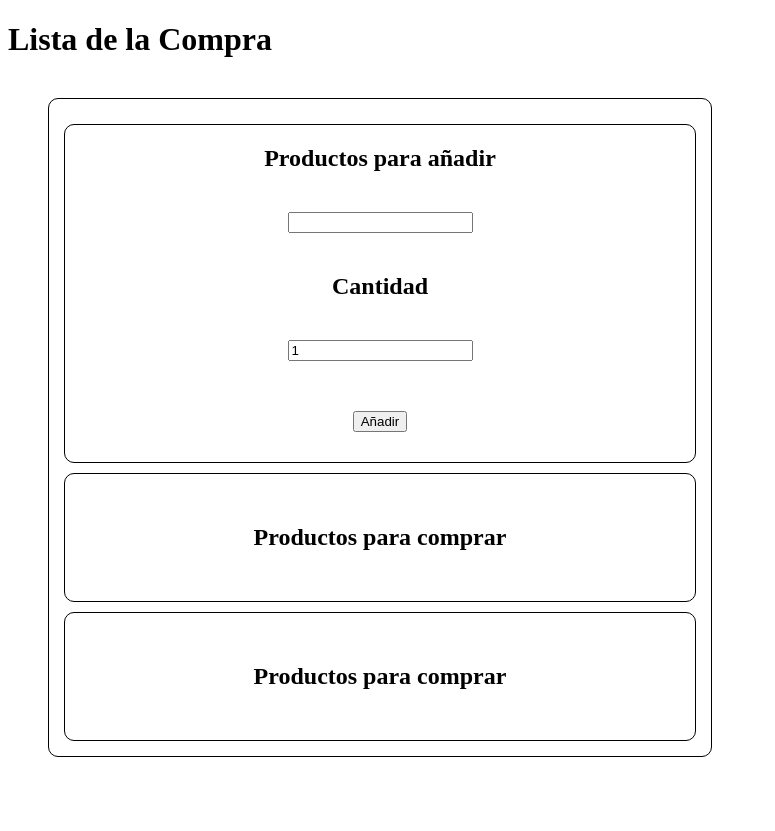
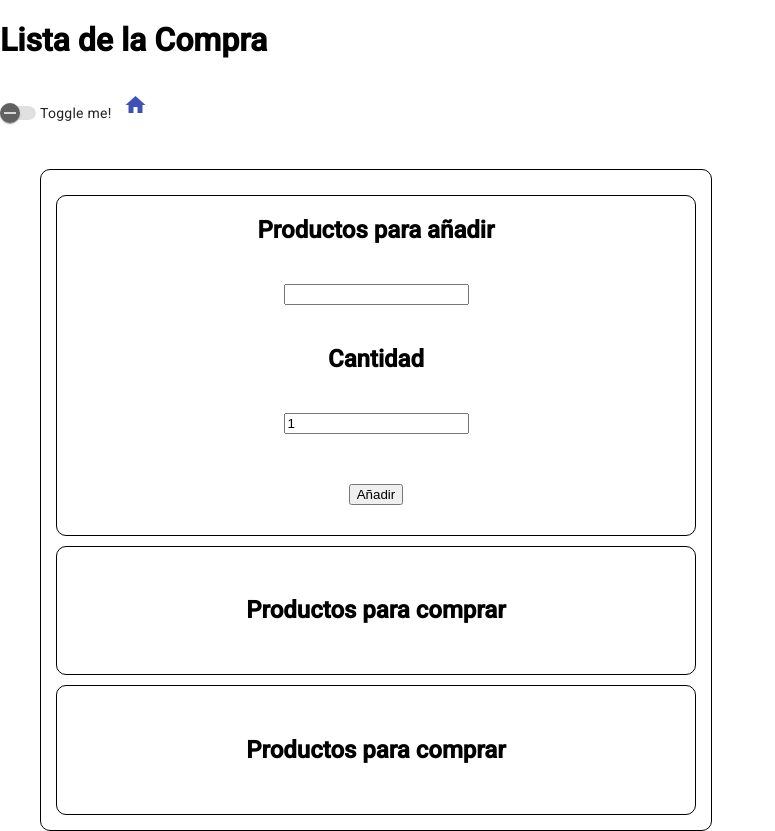
Before and after one commit to martagrana/Lista-compra, an Angular app in the folder listaCompra/: page / in a window 1280 px wide. Shown: the whole page, without its empty margins (0-775 px from the left). Before the commit the page ends 800 px from the top, so only its background shows below. Built offline with nearby package versions, Linux system fonts and the light colour scheme.

Commit message:
angular material

```diff
--- a/listaCompra/angular.json
+++ b/listaCompra/angular.json
@@ -25,6 +25,7 @@
               "src/assets"
             ],
             "styles": [
+              "@angular/material/prebuilt-themes/indigo-pink.css",
               "src/styles.css"
             ],
             "scripts": []
@@ -87,6 +88,7 @@
               "src/assets"
             ],
             "styles": [
+              "@angular/material/prebuilt-themes/indigo-pink.css",
               "src/styles.css"
             ],
             "scripts": []
--- a/listaCompra/package.json
+++ b/listaCompra/package.json
@@ -11,10 +11,12 @@
   "private": true,
   "dependencies": {
     "@angular/animations": "^16.2.0",
+    "@angular/cdk": "^16.2.12",
     "@angular/common": "^16.2.0",
     "@angular/compiler": "^16.2.0",
     "@angular/core": "^16.2.0",
     "@angular/forms": "^16.2.0",
+    "@angular/material": "^16.2.12",
     "@angular/platform-browser": "^16.2.0",
     "@angular/platform-browser-dynamic": "^16.2.0",
     "@angular/router": "^16.2.0",
--- a/listaCompra/src/app/app.component.html
+++ b/listaCompra/src/app/app.component.html
@@ -1,4 +1,10 @@
 <h1>Lista de la Compra</h1>
+<!--esta parte es una prueba de angular material-->
+<mat-slide-toggle>Toggle me!</mat-slide-toggle>
+<button mat-icon-button color="primary" aria-label="Example icon button with a home icon">
+  <mat-icon>home</mat-icon>
+</button>
+<!--fin de la prueba-->
 <div class="contenedor">
   <div class="contenedor-partes">
     <h2>Productos para añadir</h2>
--- a/listaCompra/src/app/app.module.ts
+++ b/listaCompra/src/app/app.module.ts
@@ -2,13 +2,18 @@ import { NgModule } from '@angular/core';
 import { BrowserModule } from '@angular/platform-browser';
 import { FormsModule } from '@angular/forms';
 import { AppComponent } from './app.component';
+import { BrowserAnimationsModule } from '@angular/platform-browser/animations';
+import { MatSlideToggleModule } from '@angular/material/slide-toggle';
+import { MatButtonModule } from '@angular/material/button';
+import { MatIconModule } from '@angular/material/icon';
+
 
 @NgModule({
   declarations: [
     AppComponent
   ],
   imports: [
-    BrowserModule, FormsModule
+    BrowserModule, FormsModule, BrowserAnimationsModule, MatSlideToggleModule, MatButtonModule, MatIconModule
   ],
   providers: [],
   bootstrap: [AppComponent]
--- a/listaCompra/src/index.html
+++ b/listaCompra/src/index.html
@@ -6,6 +6,9 @@
   <base href="/">
   <meta name="viewport" content="width=device-width, initial-scale=1">
   <link rel="icon" type="image/x-icon" href="favicon.ico">
+  <link rel="preconnect" href="https://fonts.gstatic.com">
+  <link href="https://fonts.googleapis.com/css2?family=Roboto:wght@300;400;500&display=swap" rel="stylesheet">
+  <link href="https://fonts.googleapis.com/icon?family=Material+Icons" rel="stylesheet">
 </head>
 <body>
   <app-root></app-root>
--- a/listaCompra/src/styles.css
+++ b/listaCompra/src/styles.css
@@ -1 +1,4 @@
 /* You can add global styles to this file, and also import other style files */
+
+html, body { height: 100%; }
+body { margin: 0; font-family: Roboto, "Helvetica Neue", sans-serif; }
```
Also changed, not shown: 1 other file (tests, documents, lock files or other folders).
